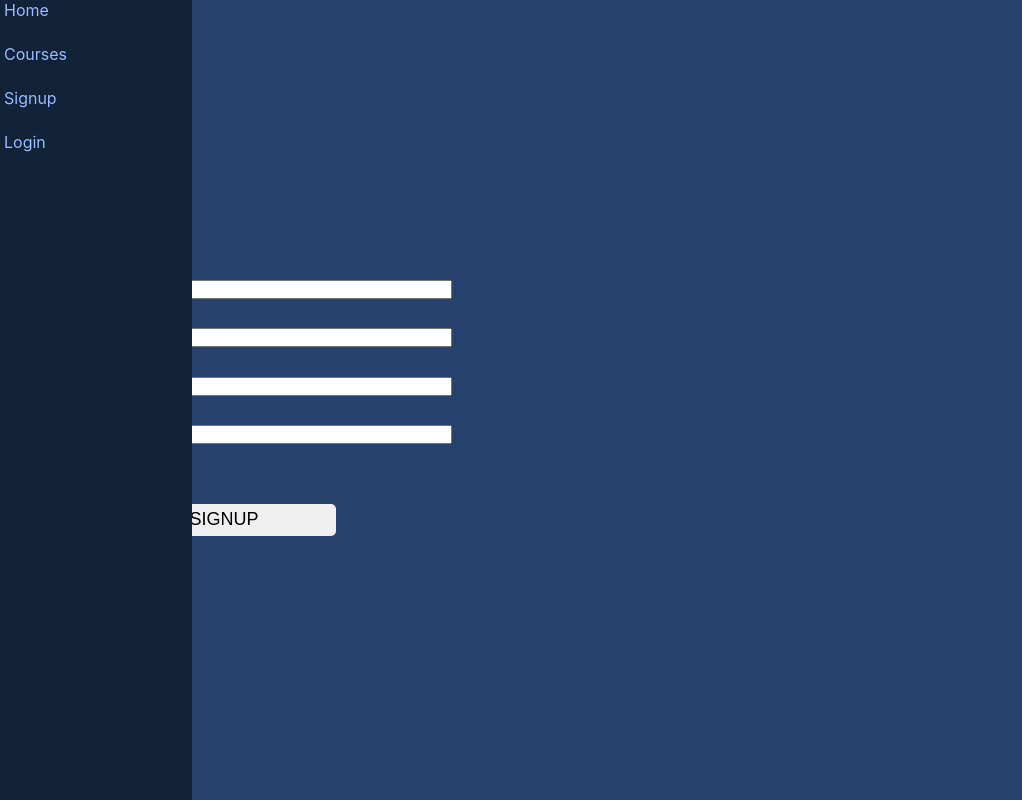
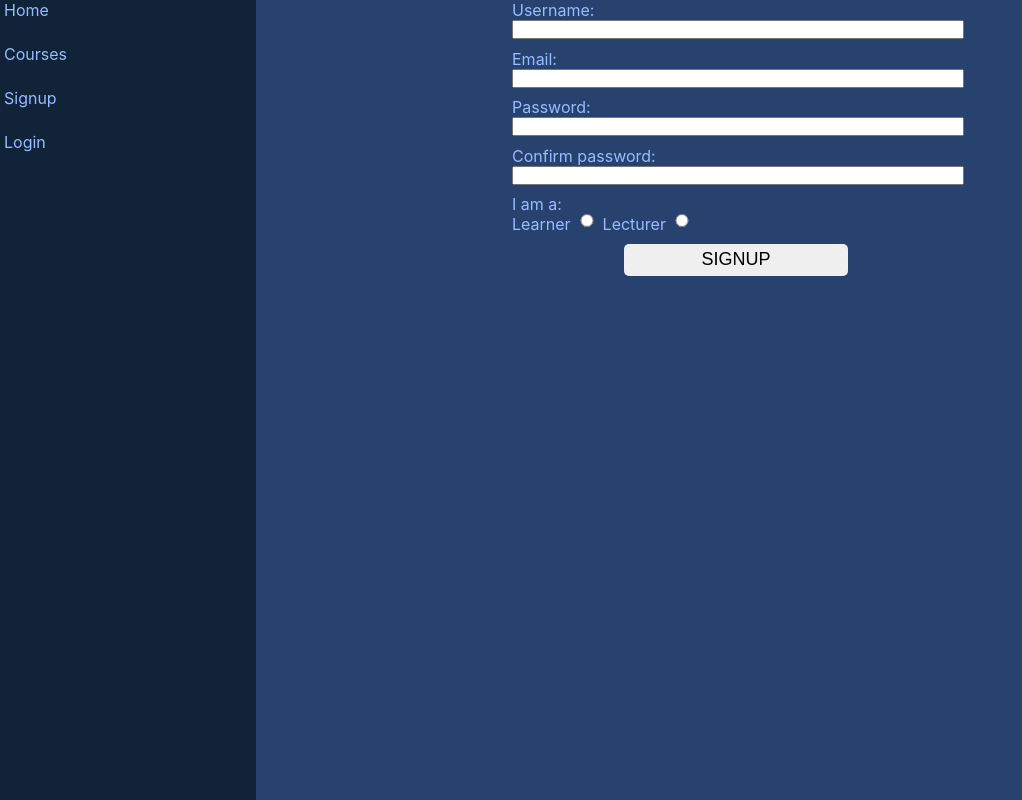
Before and after one commit to Modemonger/online-courses, a React (Create React App) app in the folder front-end/: page /signup in a window 1280 px wide. Shown: the whole page, without its empty margins (0-1022 px from the left). Built offline with nearby package versions, Linux system fonts and the light colour scheme.

Commit message:
not supposed to work but idk it do

```diff
--- a/front-end/src/style/style.css
+++ b/front-end/src/style/style.css
@@ -25,7 +25,8 @@
 
 body {
   width: 100vw;
-  overflow-x: hidden;
+  min-height: 100vh;
+  background-color: #284270;
 }
 
 body #root {
@@ -38,7 +39,6 @@ body #root {
   -webkit-box-pack: justify;
       -ms-flex-pack: justify;
           justify-content: space-between;
-  background-color: #284270;
 }
 
 body #root .navbar {
@@ -46,7 +46,7 @@ body #root .navbar {
   top: 0;
   left: 0;
   height: 100%;
-  width: 12rem;
+  width: 20%;
   display: -webkit-box;
   display: -ms-flexbox;
   display: flex;
@@ -64,6 +64,7 @@ body #root .navbar * {
 }
 
 body #root .signup {
+  position: relative;
   display: -webkit-box;
   display: -ms-flexbox;
   display: flex;
@@ -71,8 +72,7 @@ body #root .signup {
   -webkit-box-direction: normal;
       -ms-flex-direction: column;
           flex-direction: column;
-  -ms-flex-item-align: center;
-      align-self: center;
+  left: 40vw;
   color: #99bbff;
 }
 
@@ -388,7 +388,7 @@ body #root .creatorPage .myCourses iframe {
 }
 
 body #root .courses {
-  position: absolute;
+  position: relative;
   top: 0;
   left: 15rem;
   display: -webkit-box;
--- a/front-end/src/style/style.scss
+++ b/front-end/src/style/style.scss
@@ -9,7 +9,9 @@
 .color5 {color: #99bbff;}
 body{
     width: 100vw;
-    overflow-x: hidden;
+    min-height: 100vh;
+    // overflow-x: hidden;
+    background-color: #284270;
     #root{
         position: relative;
         display: flex;
@@ -18,13 +20,12 @@ body{
         min-height: 100vh;
         justify-content: space-between;
         // align-items: flex-end;
-        background-color: #284270;
         .navbar{
             position: absolute;
             top: 0;
             left: 0;
             height: 100%;
-            width: 12rem;
+            width: 20%;
             display: flex;
             flex-direction: column;
             background-color: #102339;
@@ -36,9 +37,11 @@ body{
             }
         }
         .signup{
+            position: relative;
             display: flex;
             flex-direction: column;
-            align-self: center;
+            // align-self: center;
+            left: 40vw;
             color: #99bbff;
             .signupCard{
                 width: 35vw;
@@ -252,7 +255,7 @@ body{
             }
         }
         .courses{
-            position: absolute;
+            position: relative;
             top: 0;
             left: 15rem;
             display: flex;
--- a/front-end/src/util/submitLike.js
+++ b/front-end/src/util/submitLike.js
@@ -2,15 +2,15 @@ import axios from "axios";
 
 const submitLike = async (event, course, index, user, courses) => {
     event.preventDefault();
-    // console.log(user.id, course._id);
+    console.log(user.id, course._id);
     let config = {
         method: 'post',
         url: `http://localhost:3001/api/courses/like/${user.id}/${course._id}`,
     };
 
-    let response = axios(config)
+    let response = await axios(config)
     .then(response => {
-        // console.log(response.data);
+        console.log(response.data);
         let newArr = [...courses];
         newArr[index] = response.data;
         return newArr;
@@ -18,6 +18,7 @@ const submitLike = async (event, course, index, user, courses) => {
     .catch(function (error) {
         console.log(error);
         throw new Error(error.message);
+        return
     });
     return response;
 }
```
Also changed, not shown: 2 other files (tests, documents, lock files or other folders).
